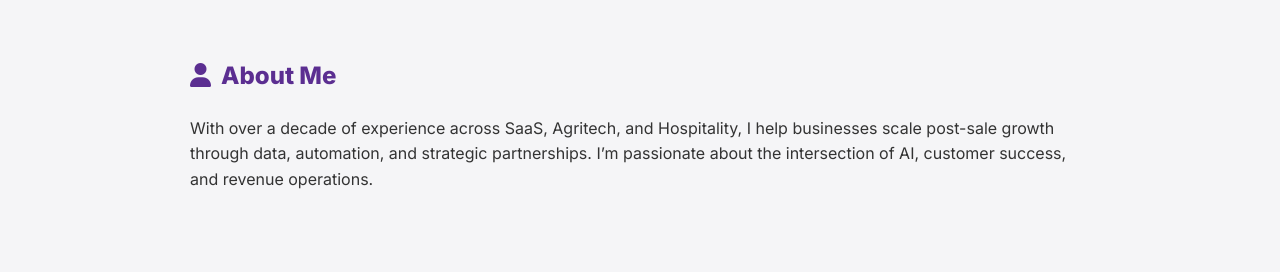
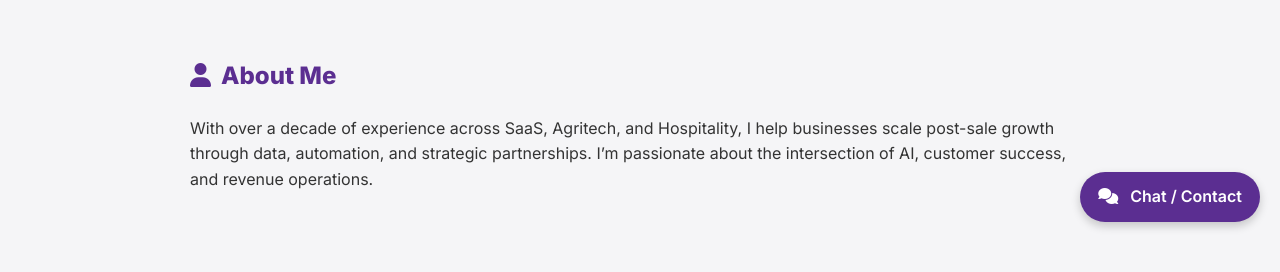
Before and after one commit to mukulranganath/mukulranganath.github.io, a plain HTML site: page index.html in a window 1280 px wide. Shown: the part 558-830 px from the top of the page. Drawn offline with Linux system fonts and the light colour scheme.

Commit message:
Update index.html

```diff
--- a/index.html
+++ b/index.html
@@ -101,6 +101,23 @@
     .contact-info p {
       margin: 10px 0;
     }
+    /* Floating contact/chat widget */
+    .chat-widget {
+      position: fixed;
+      bottom: 20px;
+      right: 20px;
+      background-color: #5b2e91;
+      color: white;
+      border-radius: 50px;
+      padding: 12px 18px;
+      box-shadow: 0 4px 10px rgba(0,0,0,0.2);
+      cursor: pointer;
+      z-index: 999;
+      font-weight: 600;
+    }
+    .chat-widget i {
+      margin-right: 8px;
+    }
   </style>
 </head>
 <body>
@@ -180,5 +197,10 @@
   <footer>
     <p>&copy; 2025 Mukul Ranganath | Designed with 💜</p>
   </footer>
+
+  <!-- Floating Chat Widget -->
+  <div class="chat-widget" onclick="window.location.href='https://wa.me/919916838810'">
+    <i class="fas fa-comments"></i> Chat / Contact
+  </div>
 </body>
 </html>
```
